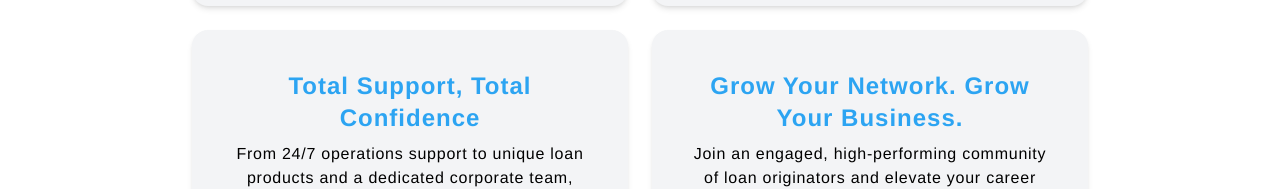
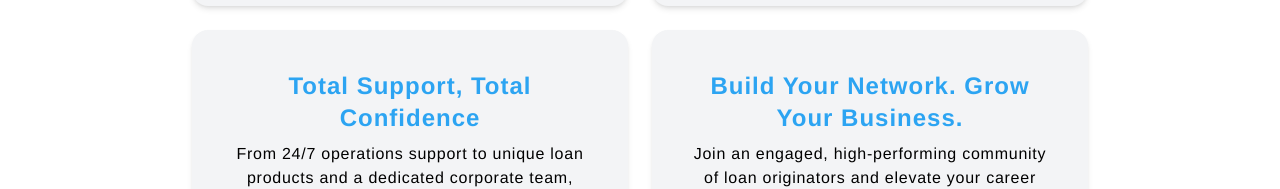
Before and after one commit to MitchellHCrane/1stclassnextjs, a Next.js app: page /careers in a window 1280 px wide. Shown: the part 676-865 px from the top of the page. Built offline with nearby package versions, Linux system fonts and the light colour scheme.

Commit message:
text change

```diff
--- a/src/app/careers/page.js
+++ b/src/app/careers/page.js
@@ -54,7 +54,7 @@ export default function CareersPage() {
 
           <div className="bg-gray-100 rounded-2xl p-6 md:p-10 shadow-md">
             <h2 className="text-2xl font-semibold text-[#2ca4f2]">
-              Grow Your Network. Grow Your Business.
+              Build Your Network. Grow Your Business.
             </h2>
             <p className="mt-2">
               Join an engaged, high-performing community of loan originators and
```
